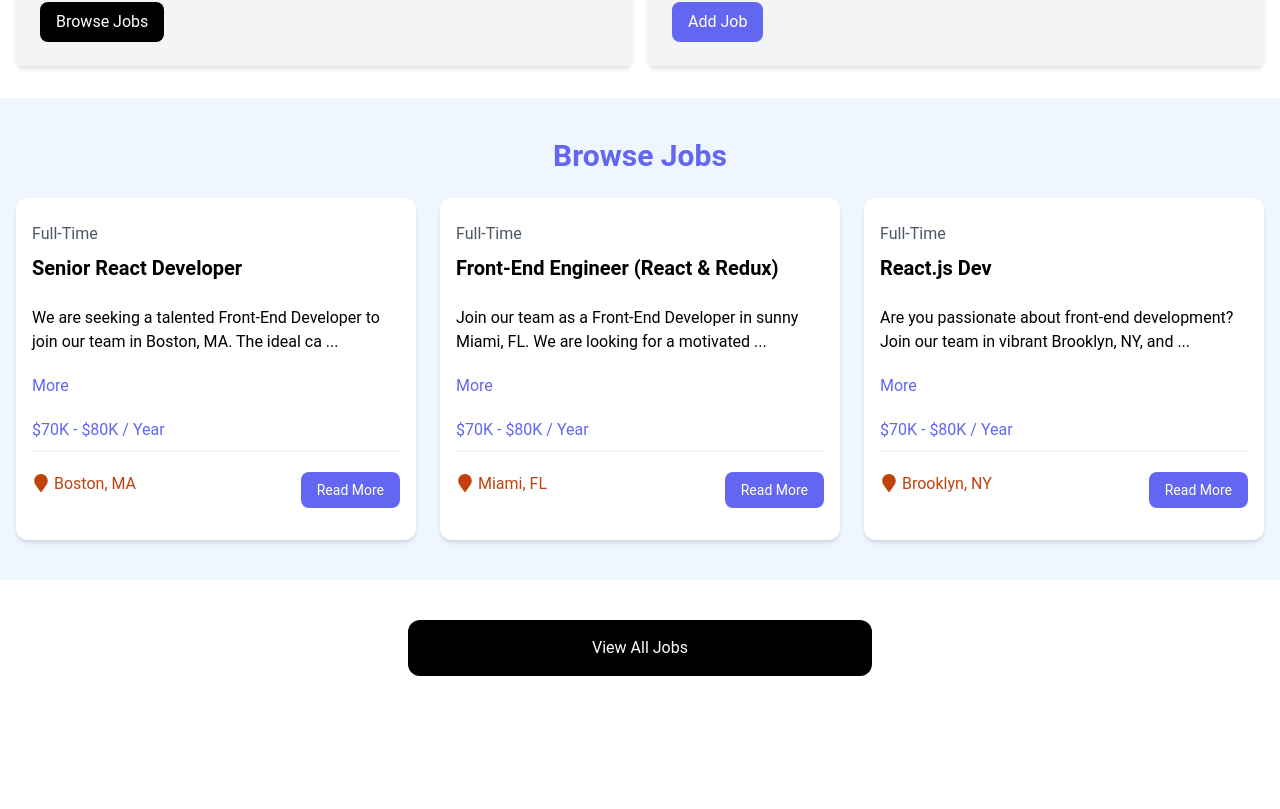
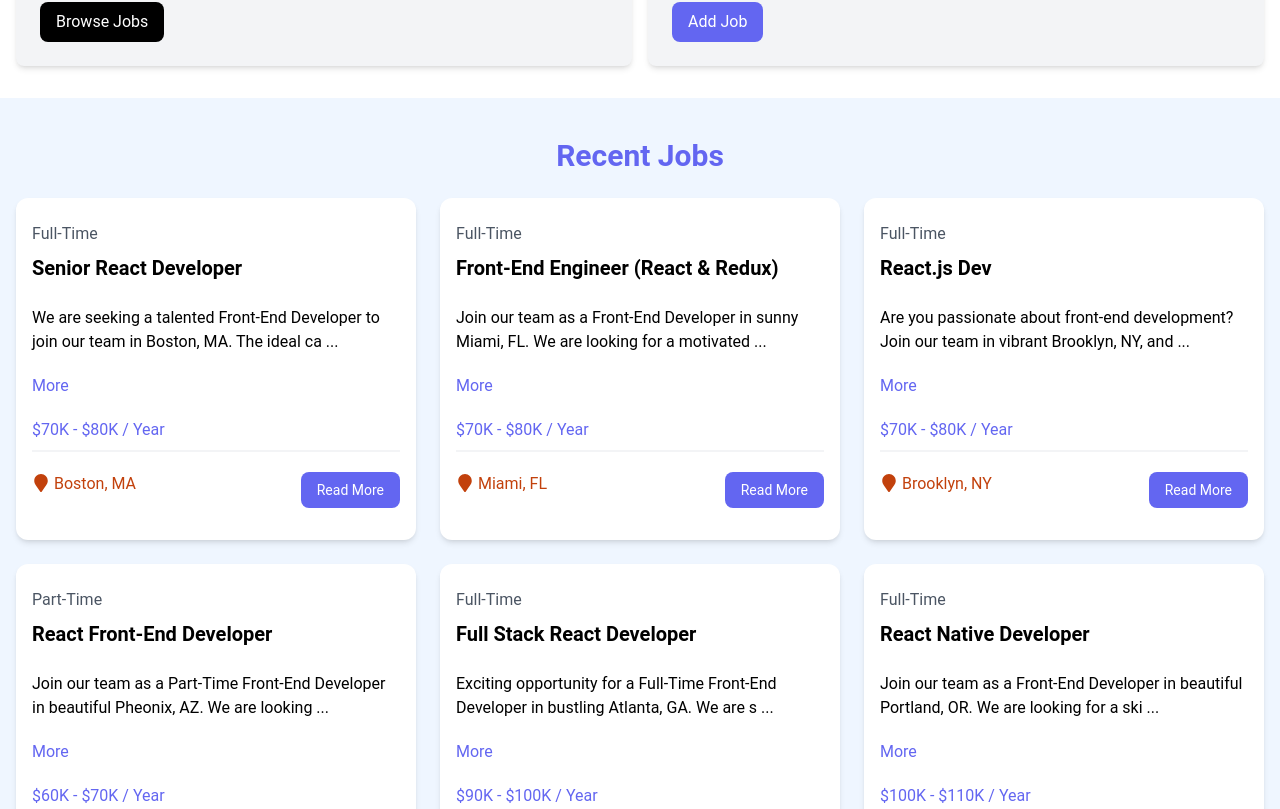
Before and after one commit to rings-s/reactJs, a React (Vite) app in the folder react_crash_course/: page / in a window 1280 px wide. Shown: the part 511-1320 px from the top of the page. Before the commit the page ends 1227 px from the top, so only its background shows below. Built offline with nearby package versions, Linux system fonts and the light colour scheme; data requests are answered from the project's data file.

Commit message:
fetching data without loading

```diff
--- a/react_crash_course/package.json
+++ b/react_crash_course/package.json
@@ -7,7 +7,8 @@
     "dev": "vite",
     "build": "vite build",
     "lint": "eslint .",
-    "preview": "vite preview"
+    "preview": "vite preview",
+    "server": "json-server --watch src/jobs.json --port 8000"
   },
   "dependencies": {
     "react": "^18.3.1",
@@ -27,6 +28,7 @@
     "eslint-plugin-react-hooks": "^5.1.0-rc.0",
     "eslint-plugin-react-refresh": "^0.4.9",
     "globals": "^15.9.0",
+    "json-server": "^1.0.0-beta.3",
     "postcss": "^8.4.47",
     "tailwindcss": "^3.4.13",
     "vite": "^5.4.1"
--- a/react_crash_course/src/components/JobListings.jsx
+++ b/react_crash_course/src/components/JobListings.jsx
@@ -1,25 +1,45 @@
-import jobs from "../jobs.json";
+import { useState, useEffect } from "react";
 import Joblisting from "./JobListing";
-const JobListings = () => {
+
+const JobListings = ({ isHome = false }) => {
+  // console.log(jobs); as an array we loop through it and create a list using the map method
+  const [jobs, setJobs] = useState([]);
+
+  const [loading, setLoading] = useState(true);
 
 
+  useEffect(() => {
+    const fetchJobs = async () => {
+      try {
+        const res = await fetch("http://localhost:8000/jobs");
+        const data = await res.json();
 
+        setJobs(data);
 
-    // console.log(jobs); as an array we loop through it and create a list using the map method
+      } catch (error) {
 
-  const recentJobs = jobs.slice(0, 3);
+        console.log('Error fetching jobs:', error);
+
+      } finally {
+
+        setLoading(false);
+      }
+    }
+
+    fetchJobs();
+  }, []);
   return (
     <div>
          {/* Job browsing section */}
       <section className="bg-blue-50 px-4 py-10">
         <div className="container-xl lg:container m-auto">
           <h2 className="text-3xl font-bold text-indigo-500 mb-6 text-center">
-            Browse Jobs
+            {isHome ? "Recent Jobs" : "All Jobs"}
           </h2>
           <div className="grid grid-cols-1 md:grid-cols-3 gap-6">
               {/* Individual job listings */}
-              {recentJobs.map((job) => (
-                            <Joblisting key={job.id} job={job} />
+              {jobs.map((job) => (
+                <Joblisting key={job.id} job={job} />
               ))}
 
           </div>
--- a/react_crash_course/src/jobs.json
+++ b/react_crash_course/src/jobs.json
@@ -1,5 +1,6 @@
-
-[  {
+{
+  "jobs": [
+    {
       "id": "1",
       "title": "Senior React Developer",
       "type": "Full-Time",
@@ -13,7 +14,6 @@
         "contactPhone": "555-555-5555"
       }
     },
-
     {
       "id": "2",
       "title": "Front-End Engineer (React & Redux)",
@@ -85,3 +85,4 @@
       }
     }
   ]
+}
--- a/react_crash_course/src/pages/HomePage.jsx
+++ b/react_crash_course/src/pages/HomePage.jsx
@@ -7,7 +7,7 @@
     <>
       <Hero title="Become a React Dev" subtitle="Find the React job that fits your skills and needs"/>
       <HomeCards />
-      <JobListings />
+      <JobListings isHome={true} />
       <ViewAllJobs />
     </>
   )
--- a/react_crash_course/src/pages/JobsPage.jsx
+++ b/react_crash_course/src/pages/JobsPage.jsx
@@ -1,7 +1,9 @@
-
+import JobListings from "../components/JobListings"
 function JobsPage() {
   return (
-    <div>JobsPage</div>
+    <section className="bg-blue-50 px-4 py-6">
+      <JobListings />
+    </section>
   )
 }
 
```
Also changed, not shown: 1 other file (tests, documents, lock files or other folders).
